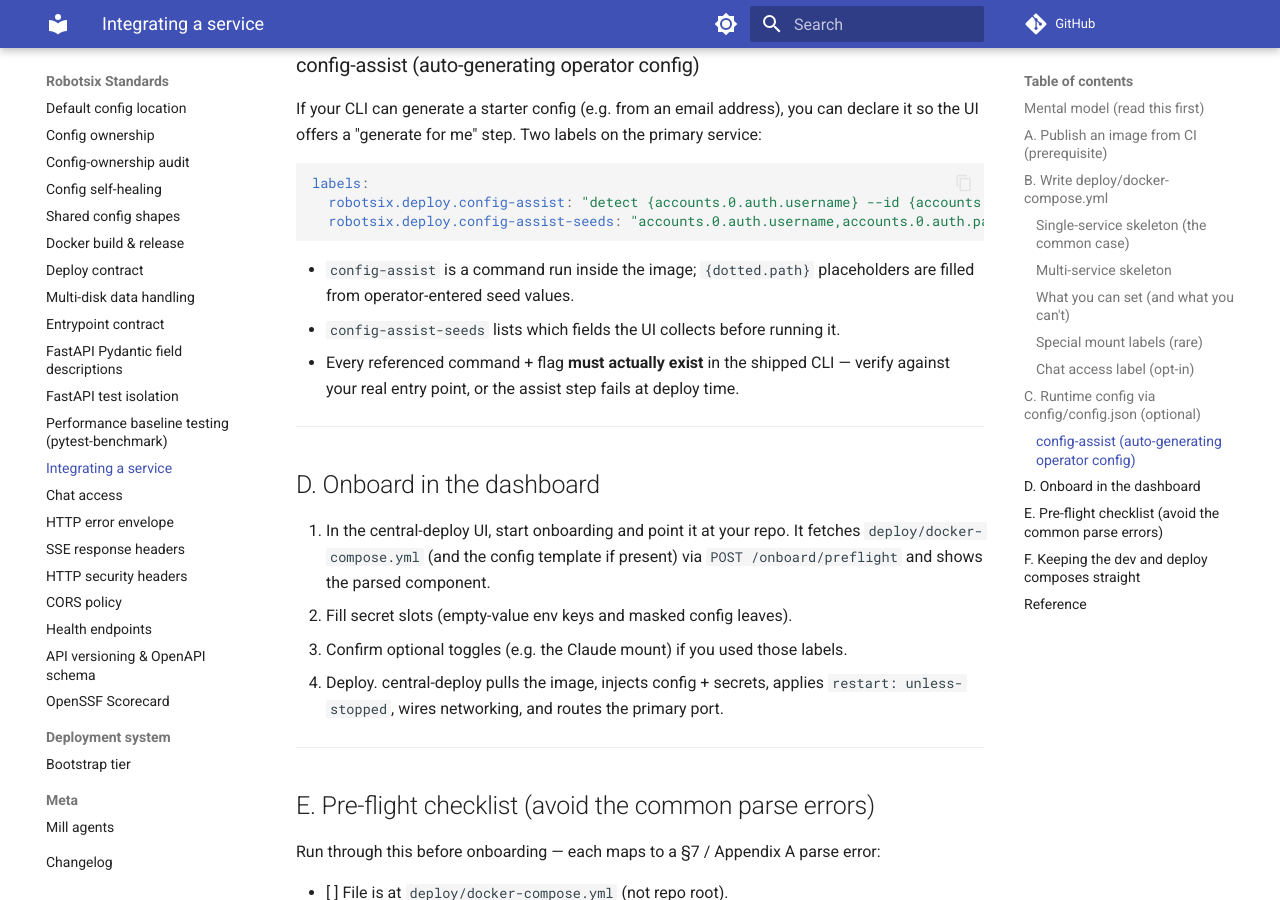
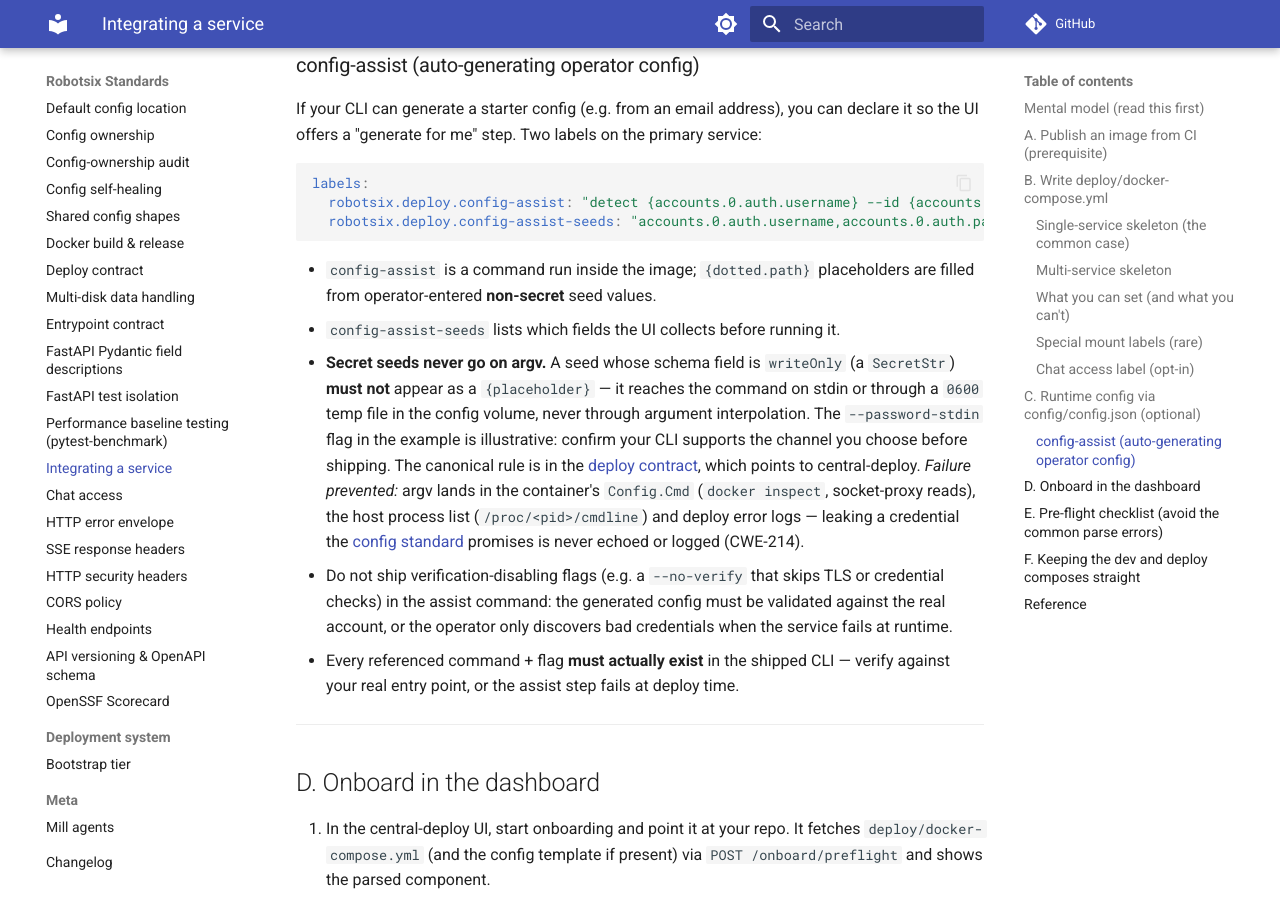
Before and after one commit to damien-robotsix/robotsix-standards, an MkDocs documentation site: the page built from docs/integrating-a-service.md, in a window 1280 px wide and 900 px high, scrolled down 5517 px. Built offline with MkDocs 1.6.1 and Material for MkDocs 9.7.7, drawn with Linux system fonts in a browser that asks for light colours; comment, search, counter and statistics services are not loaded.

Commit message:
docs: integrating-a-service: the canonical config-assist example passes the account password as a command-line argument (20261026T012824Z-integrating-a-service-the-canonical-conf-5602) (#426)
* docs: integrating-a-service: the canonical config-assist example passes the account password as a command-line argument (20261026T012824Z-integrating-a-service-the-canonical-conf-5602)

* docs: integrating-a-service: the canonical config-assist example passes the account password as a command-line argument (20261026T012824Z-integrating-a-service-the-canonical-conf-5602)

---------

Co-authored-by: robotsix-mill <mill@robotsix.local>

````diff
--- a/docs/integrating-a-service.md
+++ b/docs/integrating-a-service.md
@@ -253,13 +253,29 @@ service:
 
 ```yaml
 labels:
-  robotsix.deploy.config-assist: "detect {accounts.0.auth.username} --id {accounts.0.id} --overwrite --password {accounts.0.auth.password} --no-verify --output /home/app/config/config.json"
+  robotsix.deploy.config-assist: "detect {accounts.0.auth.username} --id {accounts.0.id} --overwrite --password-stdin --output /home/app/config/config.json"
   robotsix.deploy.config-assist-seeds: "accounts.0.auth.username,accounts.0.auth.password"
 ```
 
 - `config-assist` is a command run inside the image; `{dotted.path}`
-  placeholders are filled from operator-entered seed values.
+  placeholders are filled from operator-entered **non-secret** seed values.
 - `config-assist-seeds` lists which fields the UI collects before running it.
+- **Secret seeds never go on argv.** A seed whose schema field is `writeOnly`
+  (a `SecretStr`) **must not** appear as a `{placeholder}` — it reaches the
+  command on stdin or through a `0600` temp file in the config volume, never
+  through argument interpolation. The `--password-stdin` flag in the example is
+  illustrative: confirm your CLI supports the channel you choose before
+  shipping. The canonical rule is in the
+  [deploy contract](deploy-contract.md), which points to central-deploy.
+  *Failure prevented:* argv lands in the container's `Config.Cmd`
+  (`docker inspect`, socket-proxy reads), the host process list
+  (`/proc/<pid>/cmdline`) and deploy error logs — leaking a credential the
+  [config standard](config-standard.md) promises is never echoed or logged
+  (CWE-214).
+- Do not ship verification-disabling flags (e.g. a `--no-verify` that skips
+  TLS or credential checks) in the assist command: the generated config must
+  be validated against the real account, or the operator only discovers bad
+  credentials when the service fails at runtime.
 - Every referenced command + flag **must actually exist** in the shipped CLI —
   verify against your real entry point, or the assist step fails at deploy time.
 
````
Also changed, not shown: docs/deploy-contract.md (+6 -0 lines).
